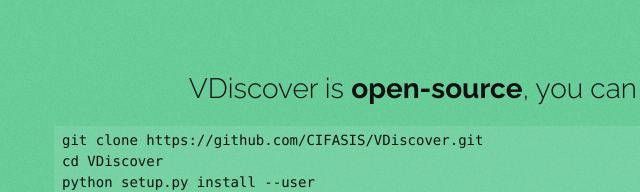
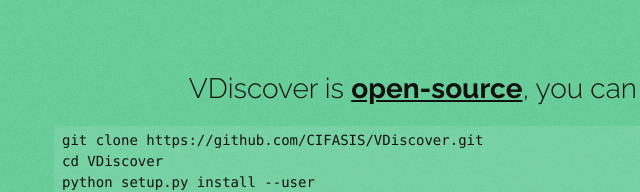
Before and after one commit to CIFASIS/VDiscover, a plain HTML site: page index.html in a window 1280 px wide. Shown: the part 3670-3862 px from the top of the page, 154-794 px from the left. Drawn offline with nearby package versions, Linux system fonts and the light colour scheme.

Commit message:
added direct github link

```diff
--- a/index.html
+++ b/index.html
@@ -138,7 +138,7 @@ a <strong>fully automatic</strong> and <strong>very lightweight</strong> approac
         </div>
 
         <div class="container ">
-          <h3 id="vdiscover-is-open-source-you-can-test-it-here">VDiscover is <strong>open-source</strong>, you can test it here:</h3>
+          <h3 id="vdiscover-is-open-sourcehttpsgithubcomcifasisvdiscover-you-can-test-it-here">VDiscover is <strong><a href="https://github.com/CIFASIS/VDiscover">open-source</a></strong>, you can test it here:</h3>
 
 <pre><code>git clone https://github.com/CIFASIS/VDiscover.git
 cd VDiscover
```
